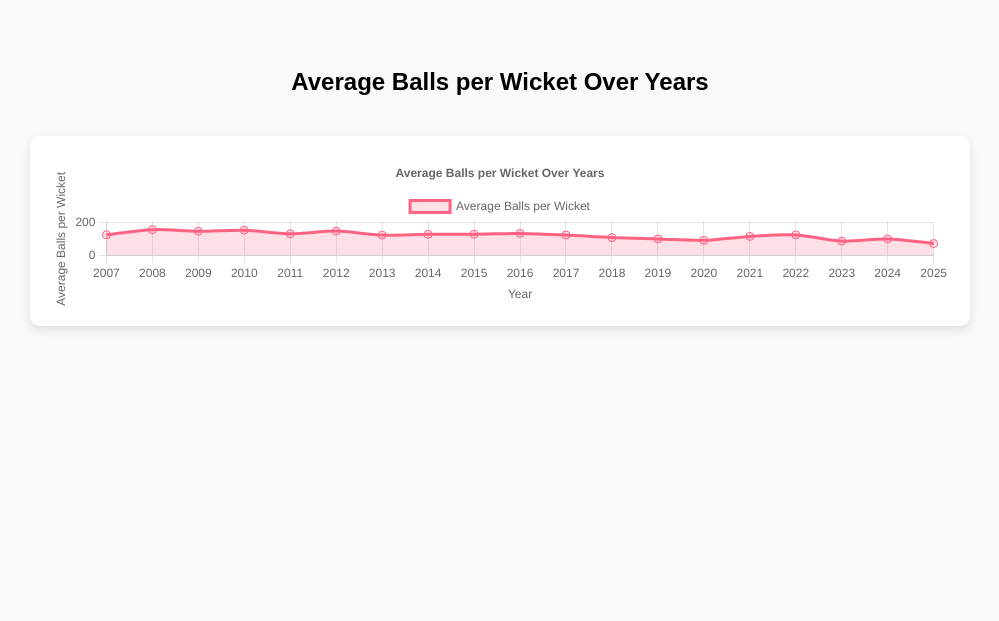
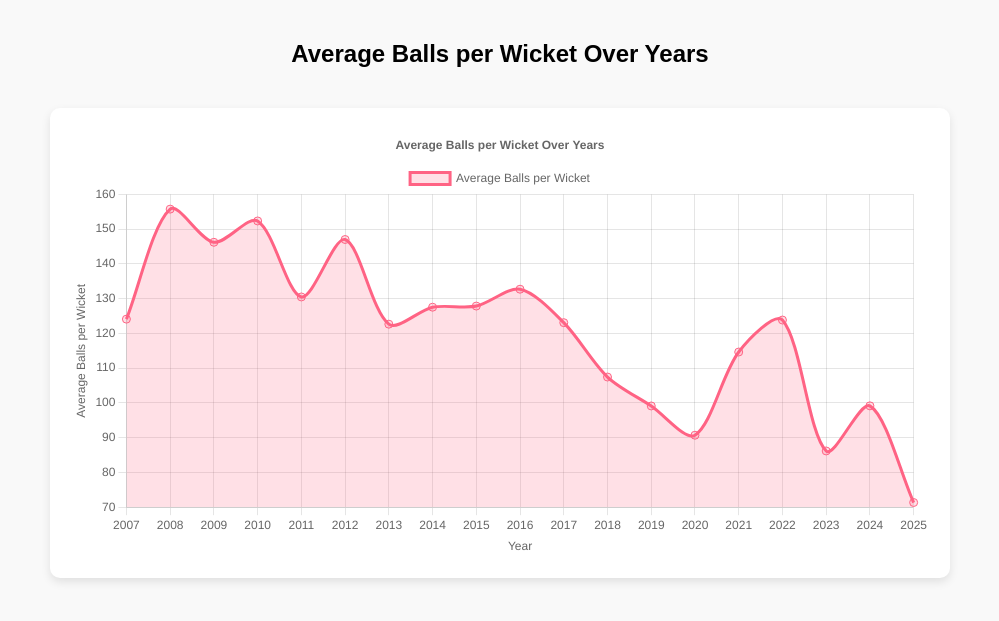
Before and after one commit to coversoncoversoff/coversoncoversoff-oss.github.io, a Jekyll site: the page assets/plots/No-Time-To-Settle-Plots/average-balls-per-wicket.html, which Jekyll copies as it is, in a window 1280 px wide. Shown: the top 621 px of the page, without its empty margins (140-1139 px from the left). Built offline with Jekyll 4.4.1, drawn with Linux system fonts in a browser that asks for light colours.

Commit message:
Update average-balls-per-wicket.html

```diff
--- a/assets/plots/No-Time-To-Settle-Plots/average-balls-per-wicket.html
+++ b/assets/plots/No-Time-To-Settle-Plots/average-balls-per-wicket.html
@@ -5,9 +5,37 @@
   <title>Average Balls per Wicket Over Years</title>
   <script src="https://cdn.jsdelivr.net/npm/chart.js"></script>
   <style>
-    body { font-family: Arial, sans-serif; padding: 20px; background:#f9f9f9; }
-    .chart-container { width: 100%; max-width: 900px; height: auto; margin: 40px auto; background:#fff; padding:20px; box-shadow:0 4px 10px rgba(0,0,0,0.1); border-radius:10px; }
-    h2 { text-align:center; margin-top:40px; }
+    html, body {
+      margin: 0;
+      padding: 0;
+      overflow-x: hidden;   /* prevent horizontal scroll */
+      width: 100%;
+      font-family: Arial, sans-serif;
+      background: #f9f9f9;
+    }
+
+    .chart-container {
+      box-sizing: border-box;   /* include padding in width calculation */
+      width: 100%;
+      max-width: 900px;
+      margin: 40px auto;
+      background: #fff;
+      padding: 20px;
+      box-shadow: 0 4px 10px rgba(0,0,0,0.1);
+      border-radius: 10px;
+    }
+
+    h2 {
+      text-align: center;
+      margin: 40px 10px;   /* prevent heading from overflowing viewport */
+    }
+
+    canvas {
+      display: block;
+      width: 100% !important;   /* fill container */
+      height: auto !important;  /* maintain aspect ratio */
+      max-width: 100%;
+    }
   </style>
 </head>
 <body>
@@ -34,10 +62,19 @@
         }]
       },
       options: {
-        responsive:true,
-        maintainAspectRatio: false,
-        plugins:{title:{display:true,text:'Average Balls per Wicket Over Years'}, legend:{display:true}},
-        scales:{x:{title:{display:true,text:'Year'}},y:{title:{display:true,text:'Average Balls per Wicket'},beginAtZero:false}}
+        responsive: true,
+        maintainAspectRatio: true, // keep proportional
+        plugins: {
+          title: {
+            display: true,
+            text: 'Average Balls per Wicket Over Years'
+          },
+          legend: { display: true }
+        },
+        scales: {
+          x: { title: { display: true, text: 'Year' } },
+          y: { title: { display: true, text: 'Average Balls per Wicket' }, beginAtZero: false }
+        }
       }
     });
   </script>
```
Also changed, not shown: other parts of assets/plots/No-Time-To-Settle-Plots/average-balls-per-wicket.html (+1 -1 lines).
